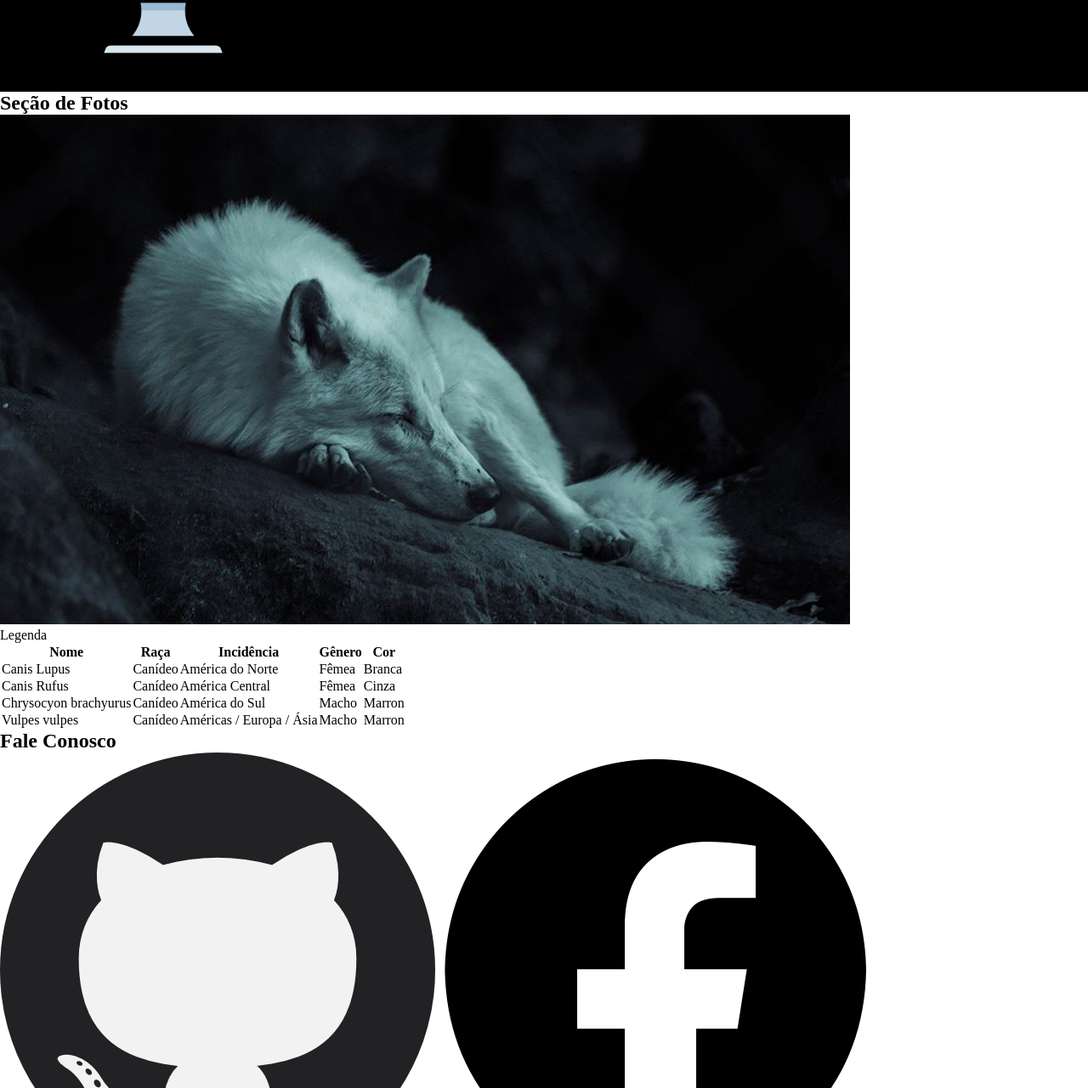
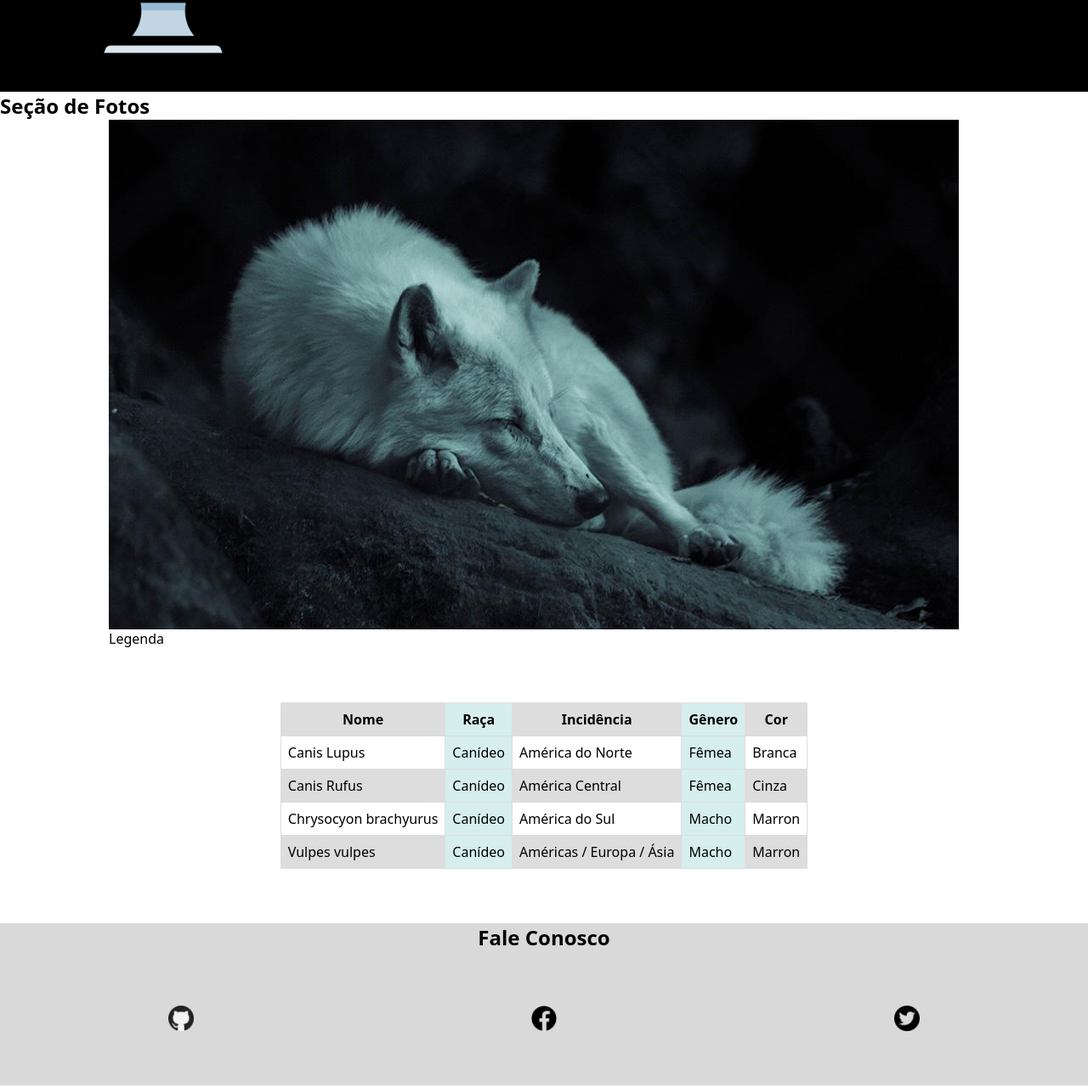
Before and after one commit to 1TDSPG-2023/rm98361, a plain HTML site: page info.html in a window 1280 px wide. Shown: the part 286-1567 px from the top of the page at 85% size. Drawn offline with Linux system fonts and the light colour scheme.

Commit message:
Ensejo tabela, col,row span, estilização criação

```diff
--- a/css/estilo.css
+++ b/css/estilo.css
@@ -2,6 +2,7 @@
     margin: 0;
     padding: 0;
     box-sizing: border-box;
+    font-family: system-ui, -apple-system, BlinkMacSystemFont, 'Segoe UI', Roboto, Oxygen, Ubuntu, Cantarell, 'Open Sans', 'Helvetica Neue', sans-serif;
 }
 
 .cabecalho{
@@ -29,14 +30,110 @@
 .cabecalho a{
     text-decoration: none;
     font-size: 4em;
-    font-family: system-ui, -apple-system, BlinkMacSystemFont, 'Segoe UI', Roboto, Oxygen, Ubuntu, Cantarell, 'Open Sans', 'Helvetica Neue', sans-serif;
     font-weight: 700;
     color: #fff;
     text-align: center;
     padding: 20% 0;
 }
 
+/* UTILIZANDO A PSEUDO CLASSE HOVER */
 .cabecalho a:hover{
     background-color: #fff;
     color: #000000;
 }
+
+/*
+    Determine para a class conteudo
+    Display Flex
+    Adicione a propriedade Flex-Wrap:wrap
+    Largura máxima de 800px.
+    Margen: Topo e Botom:0 / Left e Right :auto
+
+    vw = view width
+    vh = view height
+
+*/
+    .conteudo{
+        display: flex;
+        flex-wrap: wrap;
+        max-width: 80vw;
+        margin: 0 auto;
+    }
+
+    .conteudo >div img{
+        max-width: 100%;
+        display: block;
+    }
+
+    .conteudo >div{
+        flex-grow: 1;
+        flex-shrink: 1;
+        flex-basis: 300px;
+    }
+
+    .rodape{
+        display: flex;
+        flex-direction: column;
+        justify-content: center;
+        align-items: center;
+        margin-top: 5%;
+        background-color: #d9d9d9;
+    }
+
+    .rodape img{
+        max-width: 10%;
+        display: block;
+        margin: 0 auto;
+    }
+
+    .rodape nav{
+        display: flex;
+        justify-content: space-around;
+    }
+
+    .rodape a{
+        padding: 5%;
+    }
+    .rodape a:hover{
+        background-color: #2c28288b;
+    }
+
+
+
+
+    .dados{
+        margin: 5% auto;
+    }
+
+    table{
+        border-collapse: collapse;
+        margin: 0 auto;
+    }
+
+td,th{
+    border: 1px solid #dddddd;
+    text-align: left;
+    padding: 8px;
+}
+
+tr:nth-child(odd){
+ background-color: #dddddd;
+}
+
+td:nth-child(even), th:nth-child(even){
+    background-color: #d6eeee;
+}
+
+
+
+td[rowspan]{
+    text-align: center;
+}
+
+th{
+    text-align: center;
+}
+
+tr:hover{
+    background-color: #d6eeee;
+}
```
